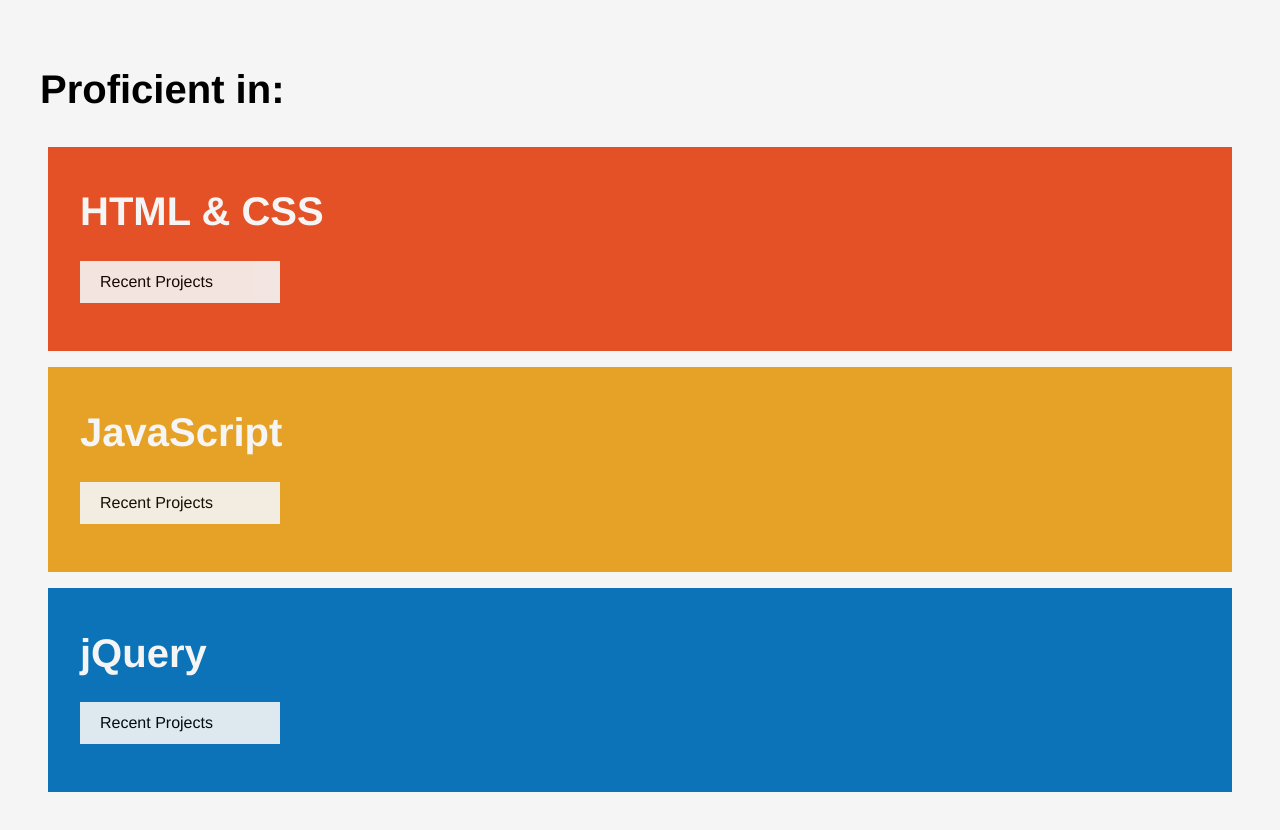
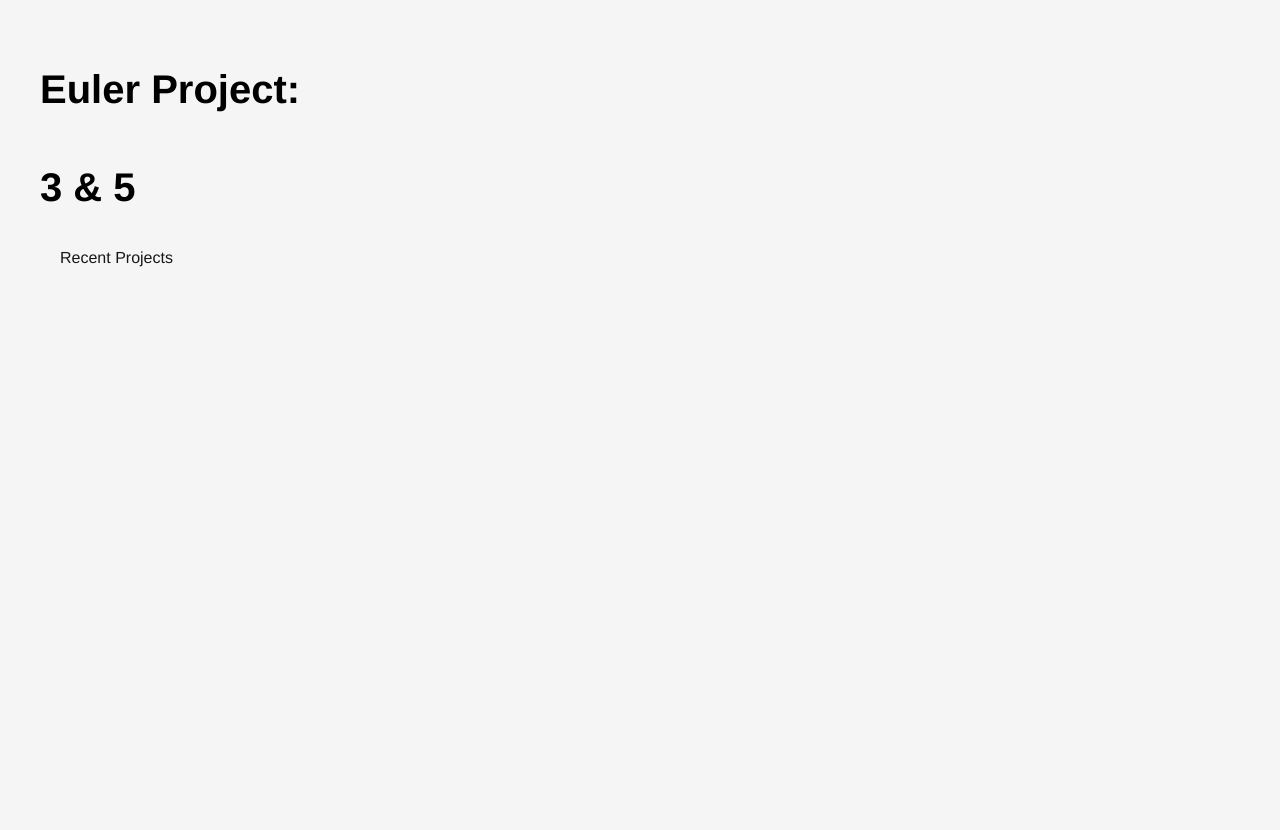
Before and after one commit to khai41/euler, a plain HTML site: page index.html in a window 1280 px wide. After the commit the page ends 800 px from the top, so only its background shows below. Drawn offline with nearby package versions, Linux system fonts and the light colour scheme.

Commit message:
modifed to euler

```diff
--- a/css/styles.css
+++ b/css/styles.css
@@ -8,7 +8,7 @@ h1 {
   font-size: 2.5em;
 }
 
-.skillset {
+.euler1 {
   display: flex;
   justify-content: space-between;
   flex-wrap: wrap;
@@ -18,17 +18,7 @@ h1 {
   background-color: #E55126;
 }
 
-.skill-js {
-  background-color: #E5A227;
-}
-
-.skill-jquery {
-  background-color: #0C73B8;
-}
-
-.skill-html,
-.skill-js,
-.skill-jquery {
+.skill-html {
   width: 100%;
   padding: 1em 3em 2em 2em;
   margin: 0.5em;
--- a/index.html
+++ b/index.html
@@ -6,10 +6,10 @@
 
 <body>
 
-  <h1>Proficient in:</h1>
-  <div class='skillset'>
-    <div class='skill-html'>
-      <h1>HTML &amp; CSS</h1>
+  <h1>Euler Project:</h1>
+  <div class='euler1'>
+    <div class='euler-html'>
+      <h1>3 &amp; 5</h1>
       <p class='description'>
         <div class='projects-button'>Recent Projects</div>
         <ul class='projects'>
@@ -18,28 +18,8 @@
         </ul>
       </p>
     </div>
+  </div>
 
-    <div class='skill-js'>
-      <h1>JavaScript</h1>
-      <p class='description'>
-        <div class='projects-button'>Recent Projects</div>
-        <ul class='projects'>
-          <li>Password Validator</li>
-          <li>Whale Talk</li>
-        </ul>
-      </p>
-    </div>
-
-    <div class='skill-jquery'>
-      <h1>jQuery</h1>
-      <p class='description'>
-        <div class='projects-button'>Recent Projects</div>
-        <ul class='projects'>
-          <li>Coming soon...</li>
-        </ul>
-      </p>
-    </div>
-  </div>
 <script src='https://code.jquery.com/jquery-3.1.0.min.js'></script>
 <script src='js/main.js'></script>
 </body>
--- a/js/main.js
+++ b/js/main.js
@@ -1,6 +1,6 @@
 function main() {
-  $('.skillset').hide();
-  $('.skillset').fadeIn(1000);
+  $('.threeAndFive').hide();
+  $('.threeAndFive').fadeIn(1000);
 
   $('.projects').hide();
 
```
